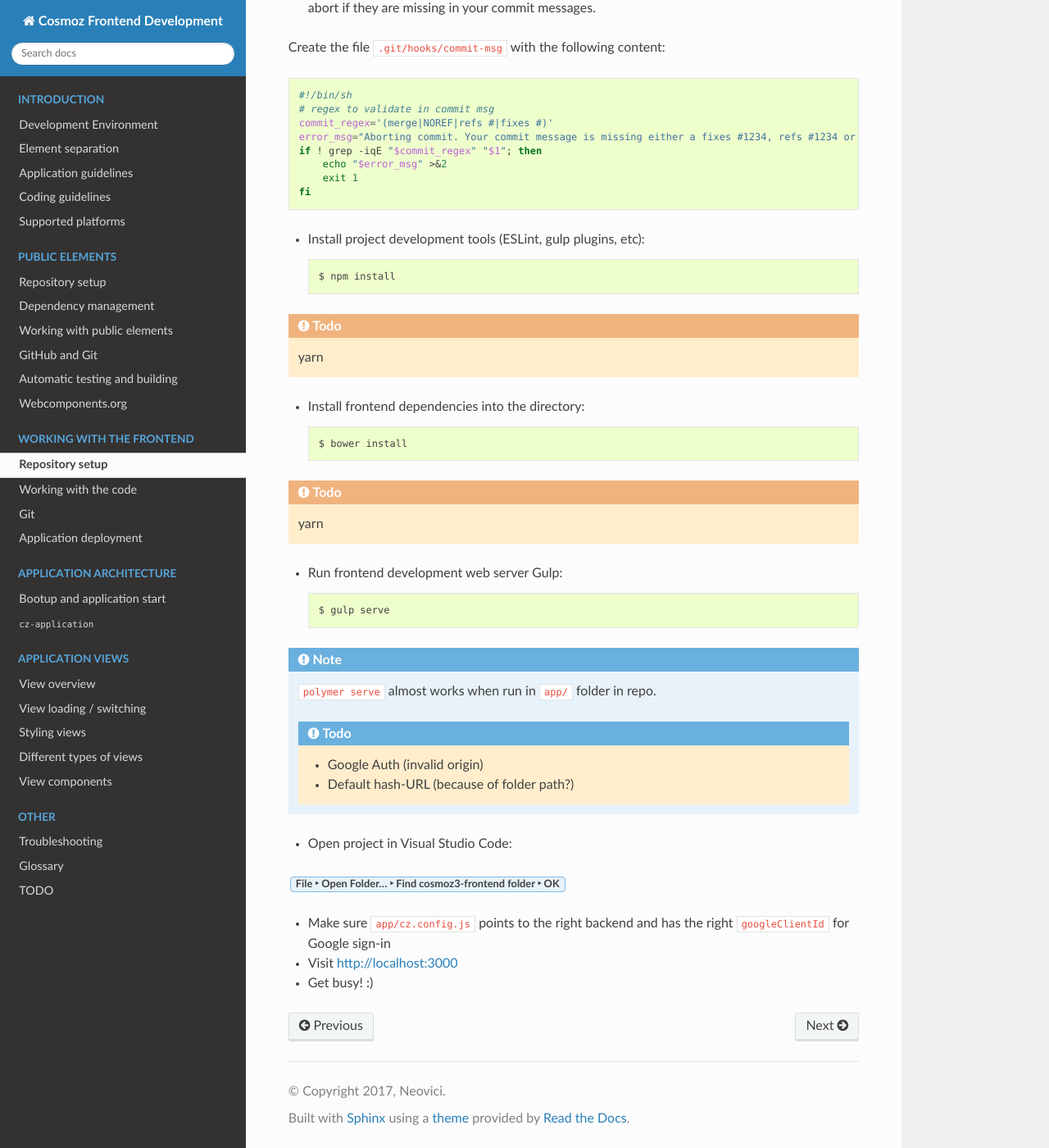
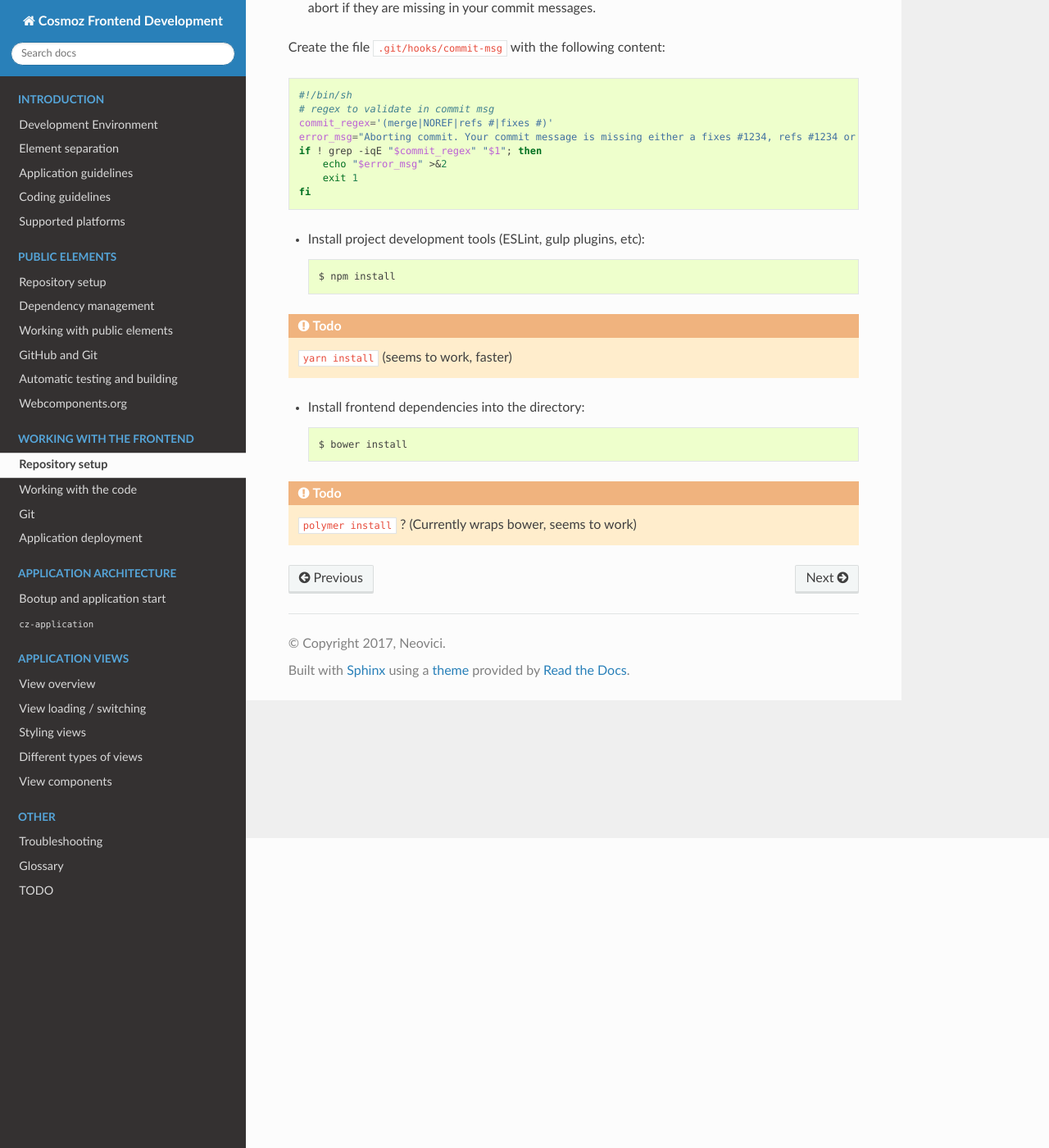
Before and after one commit to plumelo/cosmoz-frontend-rtd, a Sphinx documentation site: the page built from docs/frontend/10-repo-setup.rst, in a window 1280 px wide and 1400 px high, scrolled down 378 px. Shown: the whole window at 82% size. Built offline with Sphinx 7.4.7 and the Read the Docs theme 2.0.0, drawn with Linux system fonts in a browser that asks for light colours.

Commit message:
Move dev web server, vscode to working with the code from repo setup
- Add info on yarn/polymer install

```diff
--- a/docs/frontend/10-repo-setup.rst
+++ b/docs/frontend/10-repo-setup.rst
@@ -30,33 +30,10 @@ Create the file ``.git/hooks/commit-msg`` with the following content:
 
     $ npm install
 
-.. todo:: yarn
+.. todo:: ``yarn install`` (seems to work, faster)
 
 -  Install frontend dependencies into the directory::
 
     $ bower install
 
-.. todo:: yarn
-
--  Run frontend development web server Gulp::
-
-    $ gulp serve
-
-.. note::
-    ``polymer serve`` almost works when run in ``app/`` folder in repo.
-
-    .. todo::
-
-        - Google Auth (invalid origin)
-
-        - Default hash-URL (because of folder path?)
-
--  Open project in Visual Studio Code:
-
-:menuselection:`File --> Open Folder… --> Find cosmoz3-frontend folder --> OK`
-
--  Make sure ``app/cz.config.js`` points to the right backend and has the right ``googleClientId`` for Google sign-in
-
--  Visit http://localhost:3000
-
--  Get busy! :)
+.. todo:: ``polymer install`` ? (Currently wraps bower, seems to work)
--- a/docs/intro/10-development-environment.rst
+++ b/docs/intro/10-development-environment.rst
@@ -1,5 +1,7 @@
 Development Environment
 -----------------------
+
+.. _vscode:
 
 `Visual Studio Code (vscode) <https://code.visualstudio.com/>`_
 ~~~~~~~~~~~~~~~~~~~~~~~~~~~~~~~~~~~~~~~~~~~~~~~~~~~~~~~~~~~~~~~
```
Also changed, not shown: docs/frontend/30-working-with-the-code.rst (+23 -0 lines).
